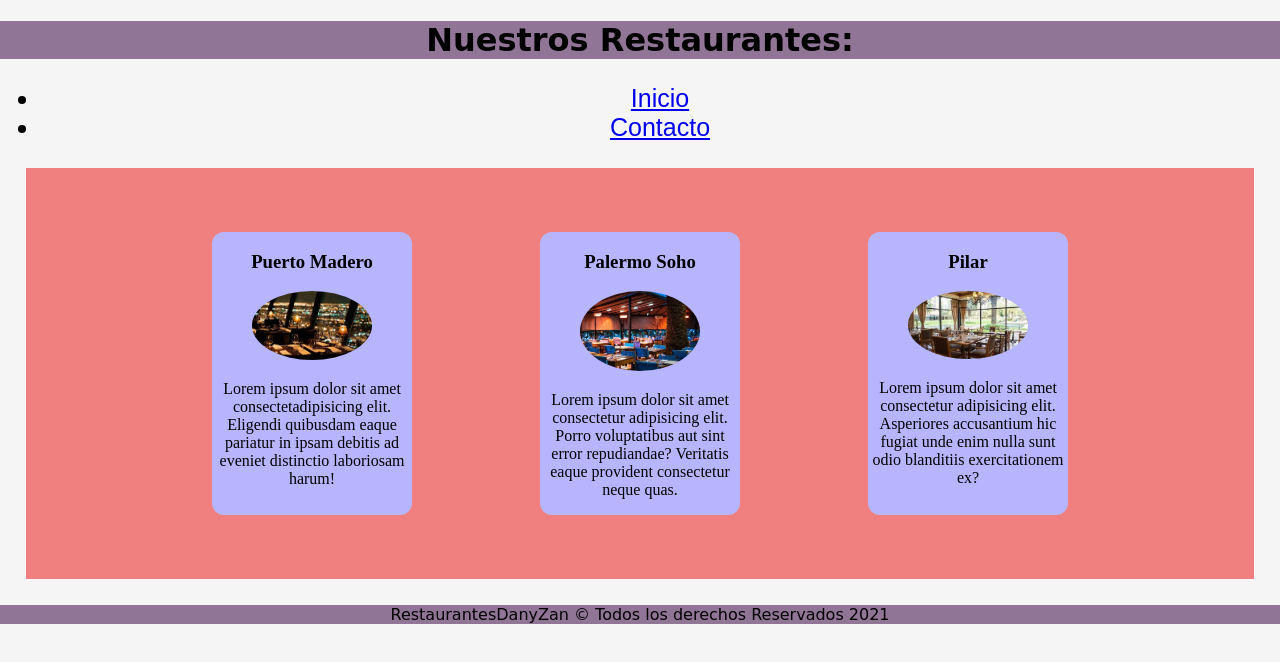
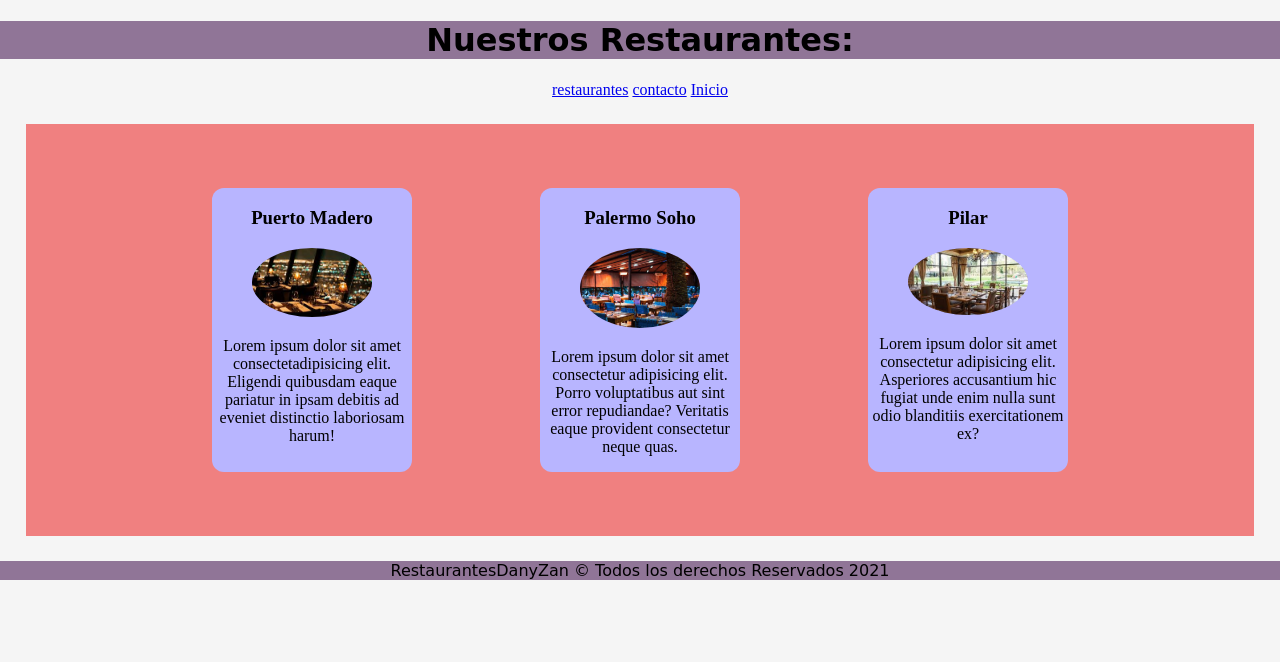
Before and after one commit to danyZanJava/BlogCocina, a plain HTML site: page restaurantes.html in a window 1280 px wide. Drawn offline with Linux system fonts and the light colour scheme; a web font is replaced by a local one.

Commit message:
bug-fixes

```diff
--- a/restaurantes.html
+++ b/restaurantes.html
@@ -15,12 +15,11 @@
         <!-- encabezado -->
         <h1 class = "h1">Nuestros Restaurantes:</h1>
 
-        <nav class = "navegacion">
-            <ul>
-                <li><a href="index.html">Inicio</a></li>
-                <li><a href="contacto.html">Contacto</a></li>
-            </ul>
-        </nav>
+        <nav class = "navegacion"></nav>
+        <a href="restaurantes.html">restaurantes</a>
+        <a href="contacto.html">contacto</a>
+        <a href="index.html">Inicio</a>
+    </nav>
 
     </header>
 
--- a/style.css
+++ b/style.css
@@ -87,3 +87,8 @@ body{
     background-color: #907597;
     font-family: 'Ranchers', cursive;
 }
+.redes-sociales a{
+    /* color de fuente  enlaces redes sociales */
+    color: black;
+
+}
```
Also changed, not shown: contacto.html (+4 -5 lines), index.html (+5 -6 lines).
